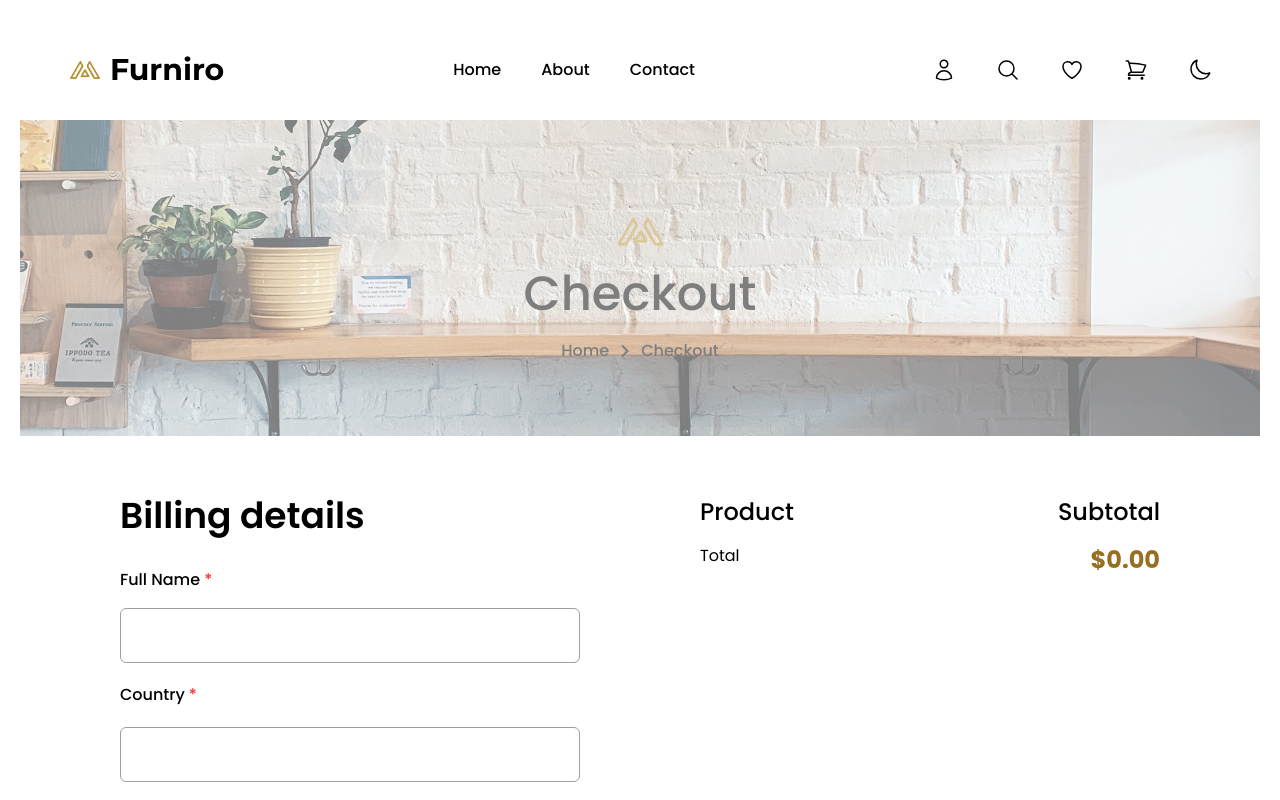
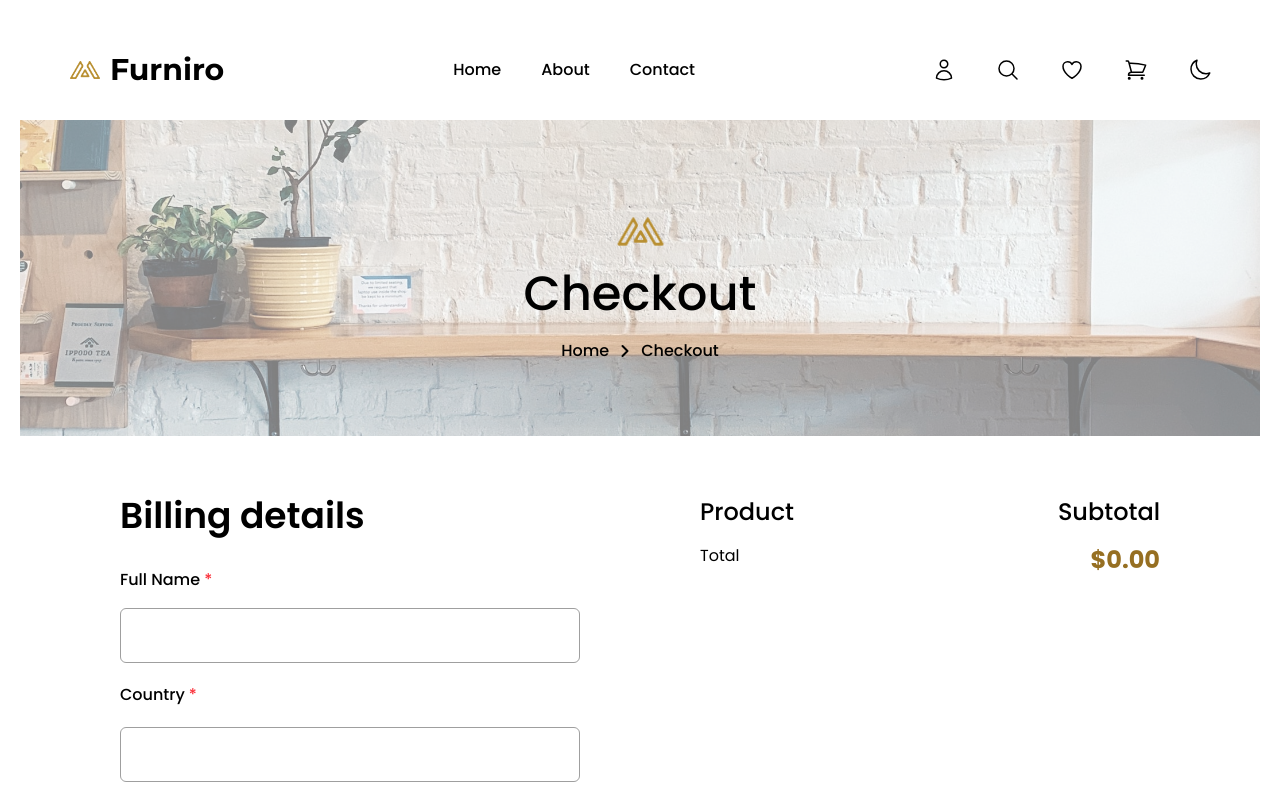
Before and after one commit to priscilagonzalezgonzalez/EcommerceFrontend, a React (Vite) app: page /checkout in a window 1280 px wide. Shown: the top 800 px of the page. Built offline with nearby package versions, Linux system fonts and the light colour scheme.

Commit message:
[FEAT] to Cart and Checkout banners. Refactor a banner component to be reusable through props

```diff
--- a/src/components/cart/Banner.tsx
+++ b/src/components/cart/Banner.tsx
@@ -1,35 +1,16 @@
-import { Link } from "@tanstack/react-router";
-import logo from "../../assets/logo.png";
-import background from "../../assets/banner.jpg"
+import type { banner } from "../../schemas/banner.schema";
+import Banner from "../../utils/components/Banner";
 
 const CartBanner = () => {
+    const bannerProps : banner = {
+        mainTitle: 'Cart',
+        subtitle: 'Shop',
+        linkTo: '/products'
+    }
 
     return (
         <>
-        <div className="relative flex flex-col justify-center items-center bg-cover bg-center bg-no-repeat h-[316px] before:absolute before:inset-0 before:bg-white before:opacity-50 before:content-['']" style={{
-            backgroundImage: `url(${background})`
-            }}>
-
-            <img src={logo} alt="" className="h-[77px] block relative z-10" style={{}}/>
-            <strong className="block poppins-medium text-5xl pb-5 relative z-10">Cart</strong>
-            <div className="flex gap-2 items-center relative z-10">
-                <Link to="/products" className="poppins-medium text-base">
-                    Home
-                </Link>
-
-                <svg xmlns="http://www.w3.org/2000/svg" fill="none" viewBox="0 0 24 24" strokeWidth={3} stroke="currentColor" className="size-4 ">
-                    <path strokeLinecap="round" strokeLinejoin="round" d="m8.25 4.5 7.5 7.5-7.5 7.5" />
-                </svg>
-
-                <div className="">
-                    <Link to="/products" className="poppins-medium text-base">
-                        Shop
-                    </Link>
-                </div>
-
-            </div>
-
-        </div>
+        <Banner {...bannerProps} />
         </>
     )
 }
--- a/src/components/checkout/Banner.tsx
+++ b/src/components/checkout/Banner.tsx
@@ -1,32 +1,16 @@
-import { Link } from "@tanstack/react-router";
-import logo from "../../assets/logo.png";
-import background from "../../assets/banner.jpg"
+import Banner from "../../utils/components/Banner";
+import type { banner } from "../../schemas/banner.schema";
 
 const CheckoutBanner = () => {
+    const bannerProps : banner = {
+        mainTitle: 'Checkout',
+        subtitle: 'Checkout',
+        linkTo: '/checkout'
+    }
 
     return (
         <>
-        <div className="flex flex-col justify-center items-center bg-cover bg-center bg-no-repeat h-[316px] opacity-50" style={{backgroundImage: `url(${background})`}}>
-            <img src={logo} alt="" className="h-[77px] block blur-none"/>
-            <h1 className="block poppins-medium text-5xl pb-5">Checkout</h1>
-            <div className="flex gap-2 items-center blur-none">
-                <Link to="/products" className="poppins-medium text-base">
-                    Home
-                </Link>
-
-                <svg xmlns="http://www.w3.org/2000/svg" fill="none" viewBox="0 0 24 24" strokeWidth={3} stroke="currentColor" className="size-4 ">
-                    <path strokeLinecap="round" strokeLinejoin="round" d="m8.25 4.5 7.5 7.5-7.5 7.5" />
-                </svg>
-
-                <div className="">
-                    <Link to="/checkout" className="poppins-medium text-base">
-                        Checkout
-                    </Link>
-                </div>
-
-            </div>
-
-        </div>
+        <Banner {...bannerProps}/>
         </>
     )
 }
--- /dev/null
+++ b/src/schemas/banner.schema.ts
@@ -0,0 +1,10 @@
+import { z } from 'zod';
+
+export const bannerSchema = z.object({
+    mainTitle: z.string(),
+    subtitle: z.string(),
+    linkTo: z.string()
+});
+
+// extract the inferred type
+export type banner = z.infer<typeof bannerSchema>
--- /dev/null
+++ b/src/utils/components/Banner.tsx
@@ -0,0 +1,38 @@
+import { Link } from "@tanstack/react-router";
+import logo from "../../assets/logo.png";
+import background from "../../assets/banner.jpg"
+import { type banner } from "../../schemas/banner.schema";
+
+const Banner = (props: banner) => {
+
+    return (
+        <>
+        <div className="relative flex flex-col justify-center items-center bg-cover bg-center bg-no-repeat h-[316px] before:absolute before:inset-0 before:bg-white before:opacity-50 before:content-['']" style={{
+            backgroundImage: `url(${background})`
+            }}>
+
+            <img src={logo} alt="" className="h-[77px] block relative z-10" style={{}}/>
+            <strong className="block poppins-medium text-5xl pb-5 relative z-10">{props.mainTitle}</strong>
+            <div className="flex gap-2 items-center relative z-10">
+                <Link to="/products" className="poppins-medium text-base">
+                    Home
+                </Link>
+
+                <svg xmlns="http://www.w3.org/2000/svg" fill="none" viewBox="0 0 24 24" strokeWidth={3} stroke="currentColor" className="size-4 ">
+                    <path strokeLinecap="round" strokeLinejoin="round" d="m8.25 4.5 7.5 7.5-7.5 7.5" />
+                </svg>
+
+                <div className="">
+                    <Link to={props.linkTo} className="poppins-medium text-base">
+                        {props.subtitle}
+                    </Link>
+                </div>
+
+            </div>
+
+        </div>
+        </>
+    )
+}
+
+export default Banner;
```
